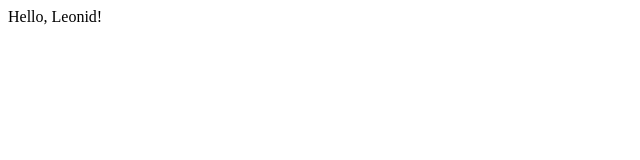
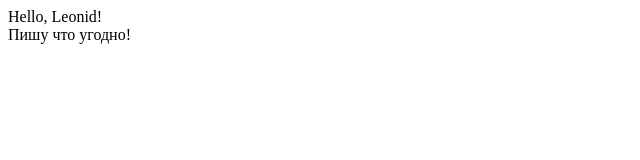
Before and after one commit to EgorVorobyov86/Lessons, a plain HTML site: page index2.0.html in a window 1280 px wide. Shown: the whole page, without its empty margins (0-640 px from the left). Drawn offline with Linux system fonts and the light colour scheme.

Commit message:
New string

```diff
--- a/index2.0.html
+++ b/index2.0.html
@@ -7,5 +7,6 @@
 </head>
 <body>
   Hello, Leonid!
+  <div>Пишу что угодно!</div>
 </body>
 </html>
```
